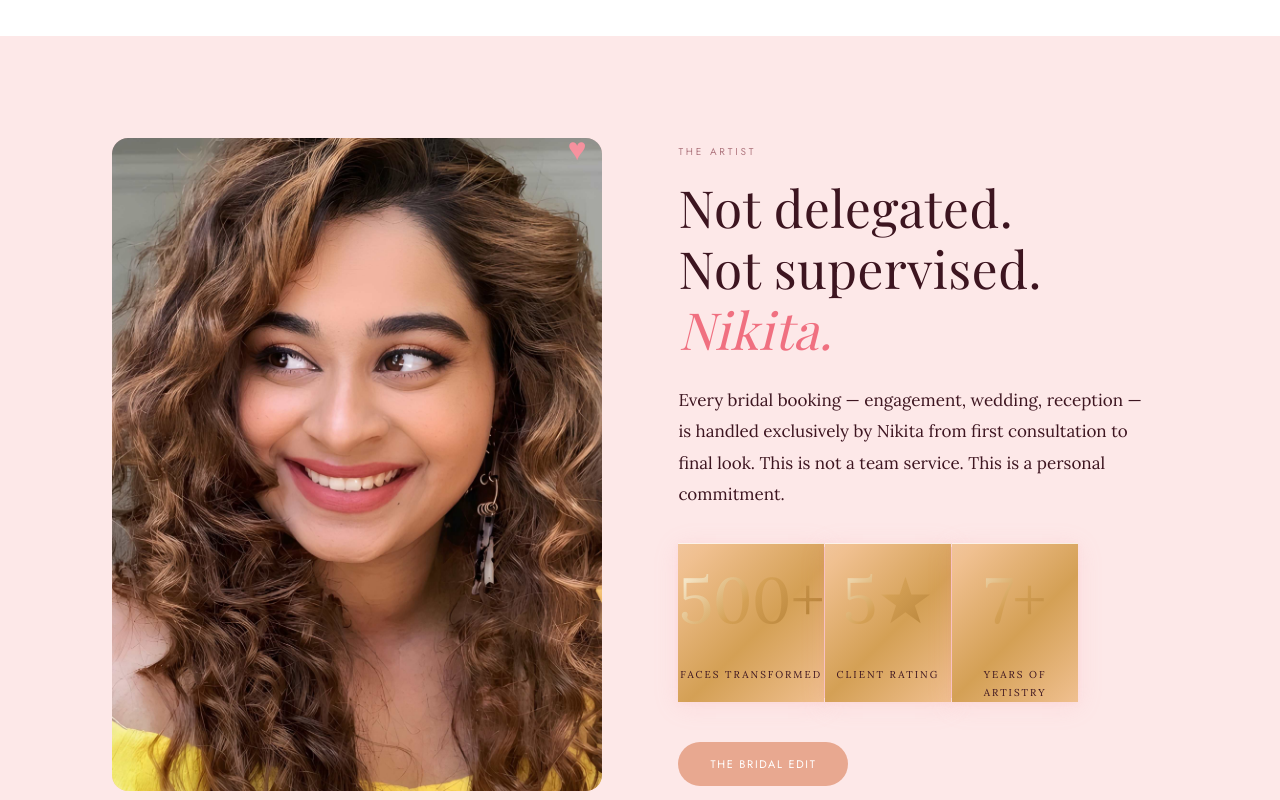
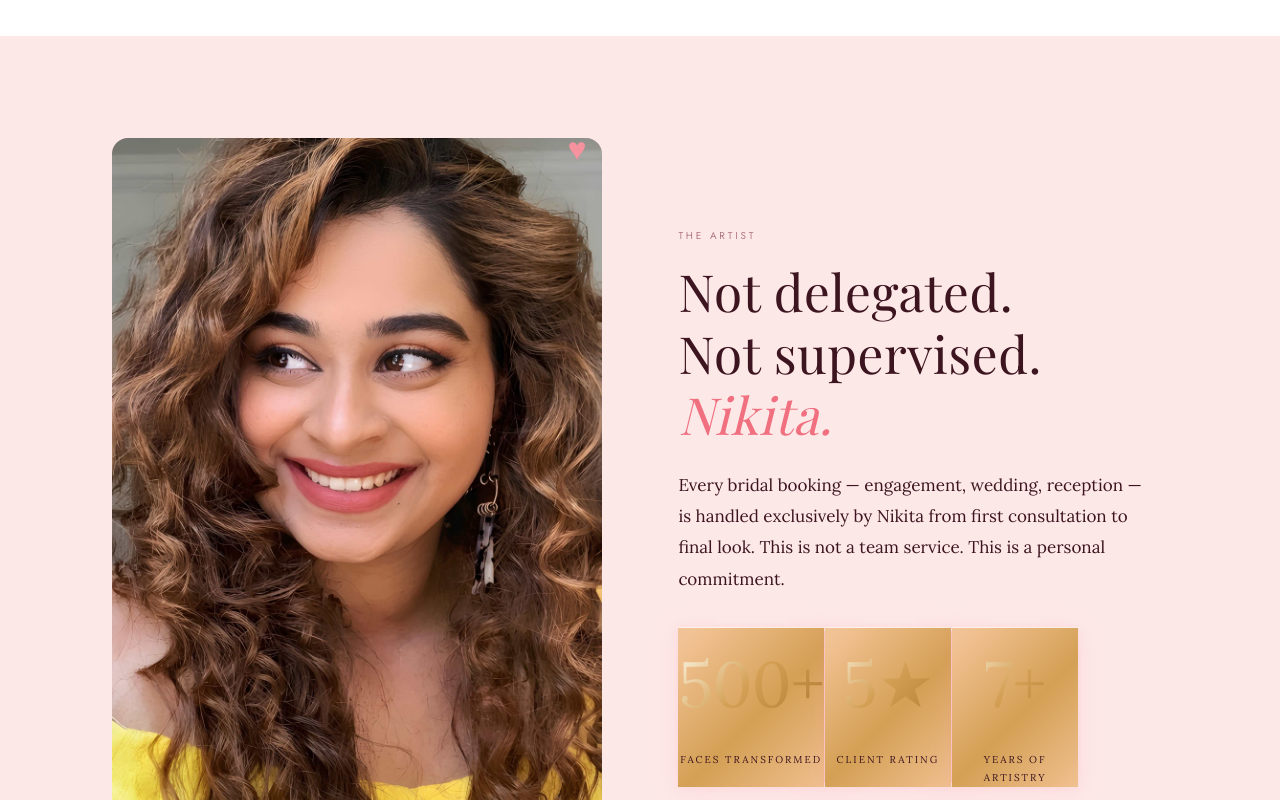
Before and after one commit to amdgzelenzin-crypto/zelenz, a Next.js app: page / in a window 1280 px wide. Shown: the part 2220-3020 px from the top of the page. Built offline with nearby package versions, Linux system fonts and the light colour scheme.

Commit message:
Fix portrait image to show full face without cropping

```diff
--- a/app/page.tsx
+++ b/app/page.tsx
@@ -462,27 +462,23 @@ export default function Home() {
             {/* Portrait */}
             <FadeUp>
               <div
-                className="w-full h-[320px] md:h-auto md:aspect-[3/4] relative"
+                className="w-full relative"
                 style={{
                   background: "#F9C8C8",
                   borderRadius: "16px",
-                  display: "flex",
-                  alignItems: "center",
-                  justifyContent: "center",
                   overflow: "hidden",
                 }}
               >
                 <Image
                   src="/images/nikita-portrait.jpg"
                   alt="Nikita Liby — NIXTUDIO"
-                  fill
-                  className="object-cover object-top"
+                  width={800}
+                  height={1000}
+                  className="w-full h-auto"
                   sizes="(max-width: 768px) 100vw, 50vw"
                 />
-                {/* Portrait image now shows via Image fill — no placeholder text needed */}
 
-
-                {/* Heart Pulse Mobile Bagde */}
+                {/* Heart Pulse Mobile Badge */}
                 <style dangerouslySetInnerHTML={{__html: `
                   @keyframes heartPulseNikita {
                     0%, 100% { transform: scale(1); opacity: 0.70; }
```
